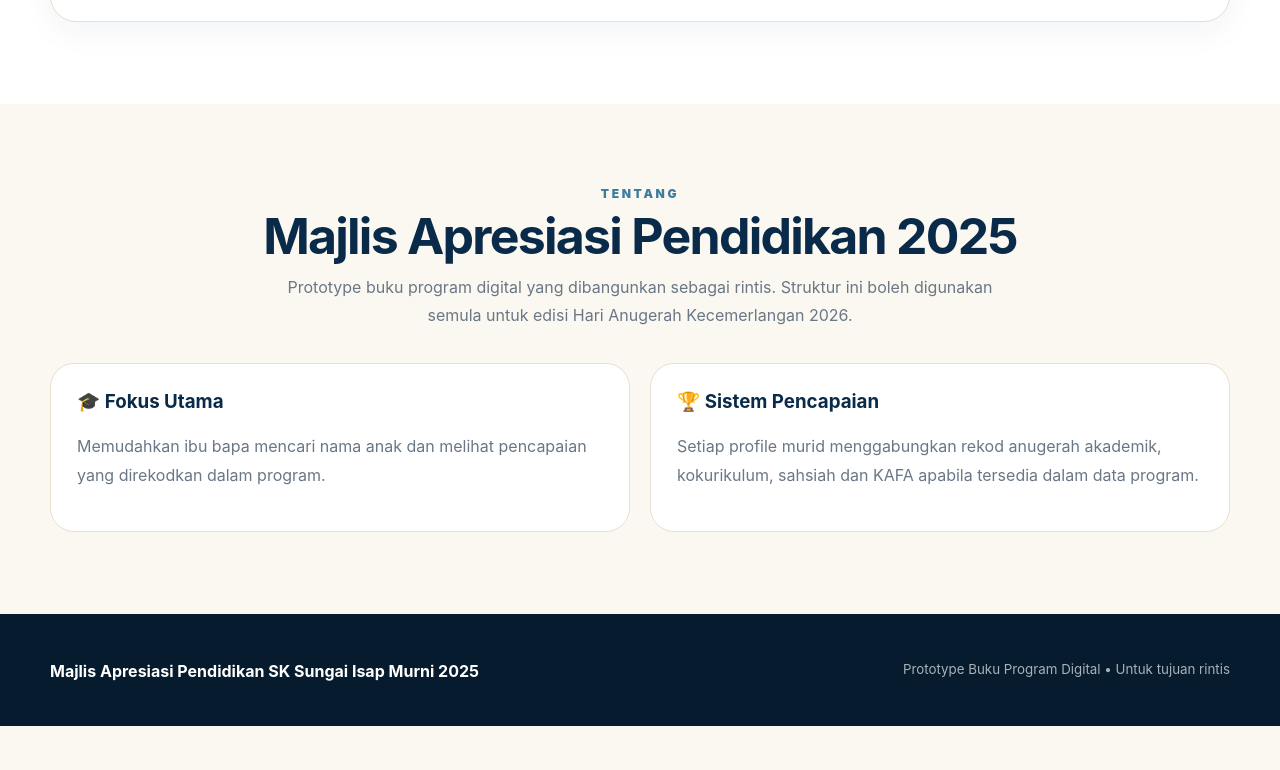
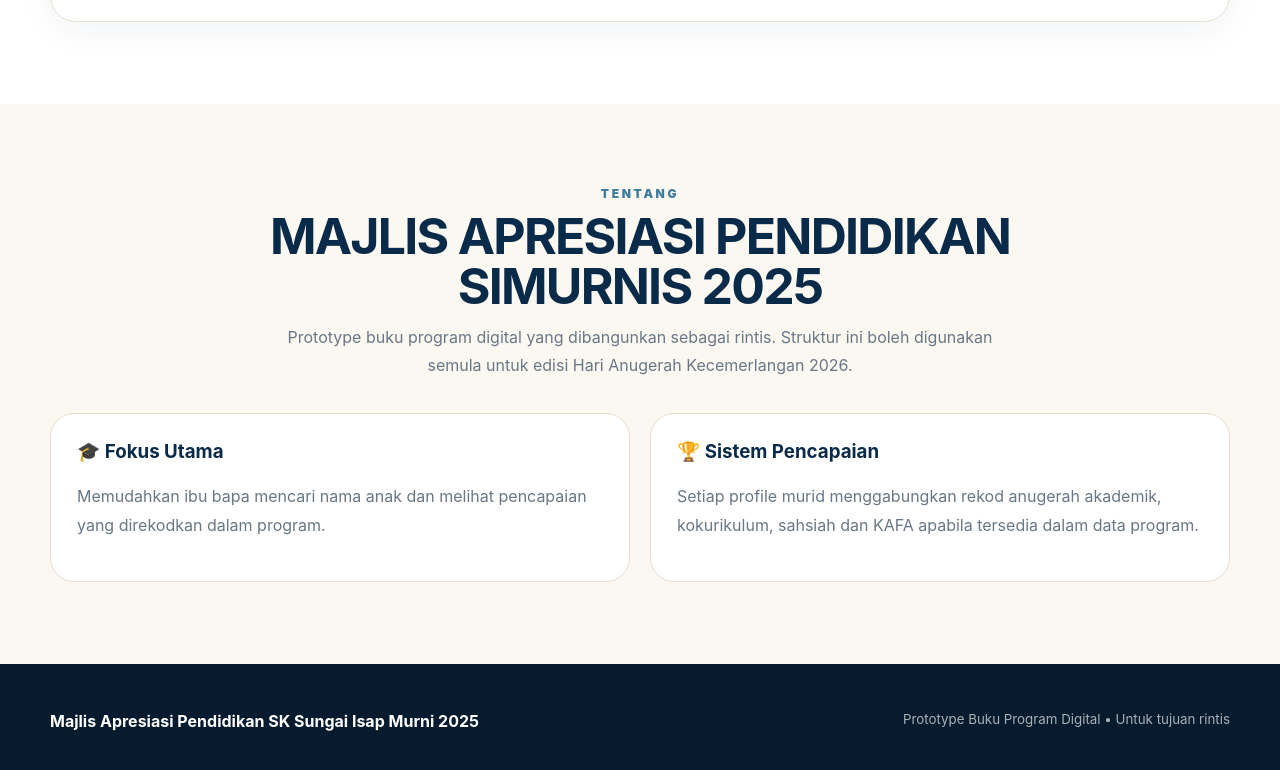
Before and after one commit to fakhrul26584/MAKEPSIMURNIS2025, a plain HTML site: page index.html in a window 1280 px wide. Shown: the part 4847-5617 px from the top of the page. Before the commit the page ends 5573 px from the top, so only its background shows below. Drawn offline with Linux system fonts and the light colour scheme.

Commit message:
Update programme title

```diff
--- a/index.html
+++ b/index.html
@@ -300,7 +300,7 @@ footer small{opacity:.65;line-height:1.6}
  <div class="container">
   <div class="section-head">
    <div class="eyebrow">Tentang</div>
-   <h2>Majlis Apresiasi Pendidikan 2025</h2>
+   <h2>MAJLIS APRESIASI PENDIDIKAN SIMURNIS 2025</h2>
    <p>Prototype buku program digital yang dibangunkan sebagai rintis. Struktur ini boleh digunakan semula untuk edisi Hari Anugerah Kecemerlangan 2026.</p>
   </div>
   <div class="about">
```
